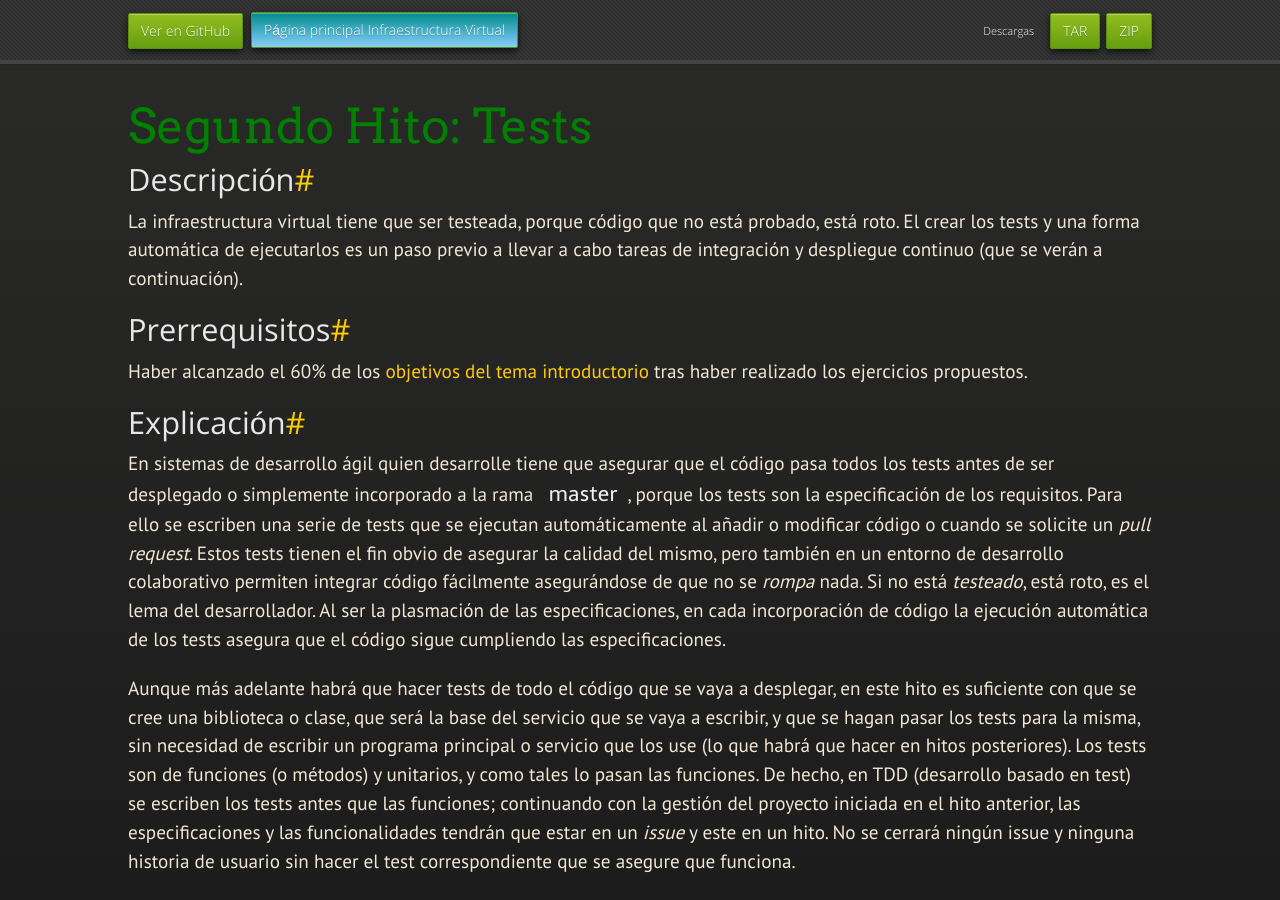
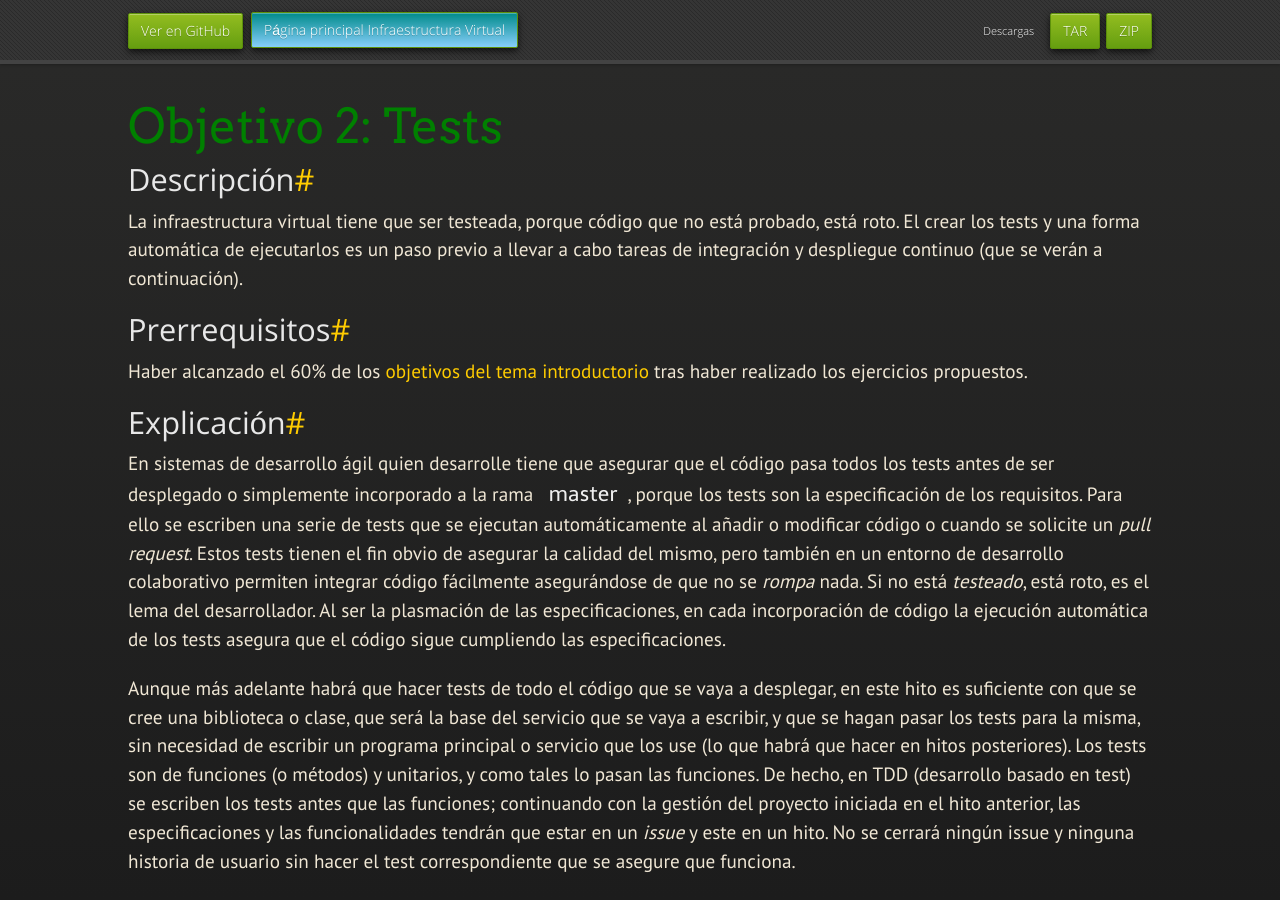
Before and after one commit to JJ/IV, a Jekyll site: the page built from documentos/proyecto/2.Tests.md, in a window 1280 px wide and 900 px high. Built offline with Jekyll 4.4.1, drawn with Linux system fonts in a browser that asks for light colours; nearby versions of some CDN libraries; some web fonts are replaced; our own code applies the rules of GitHub Pages for plain Markdown files.

Commit message:
Sync documentos/proyecto/2.Tests.md de master a gh-pages

```diff
--- a/documentos/proyecto/2.Tests.md
+++ b/documentos/proyecto/2.Tests.md
@@ -3,7 +3,7 @@ layout: index
 
 
 ---
-# Segundo Hito: Tests
+# Objetivo 2: Tests
 
 ## Descripción
 
```
